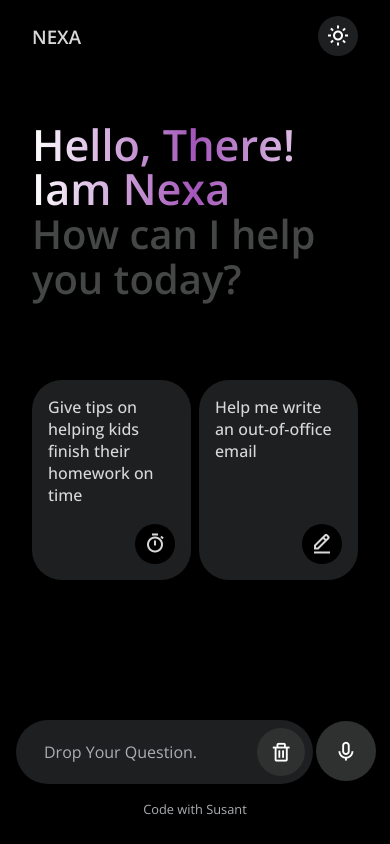
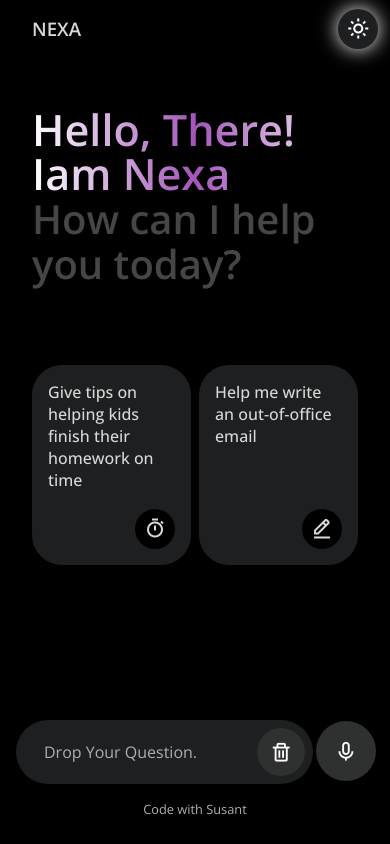
Before and after one commit to Susanta07/Nexa-code-with-susant, a plain HTML site: page index.html in a window 390 px wide. Drawn offline with nearby package versions, Linux system fonts and the light colour scheme.

Commit message:
add shadow

```diff
--- a/style.css
+++ b/style.css
@@ -80,6 +80,7 @@ body.hide-header .header{
     justify-content: center;
     border-radius: 100px;
     border: none;
+    filter: drop-shadow(0 0 10px);
     background: var(--secondary-color);
     color: var(--text-color);
     cursor: pointer;
@@ -517,5 +518,21 @@ blockquote{
     transition: all 0.3s ease;
     background: var(--button-hover-color);
 }
+    .navbar__button{
+        padding: 0.5rem;
+        position:fixed;
+        right: 3%;
+        filter: drop-shadow(0 0 10px);
+        font-size: 1.5rem;
+        display: flex;
+        align-items: center;
+        justify-content: center;
+        border-radius: 100px;
+        border: none;
+        background: var(--secondary-color);
+        color: var(--text-color);
+        cursor: pointer;
+        transition: background 0.3s ease;
+    }
 
 }
```
